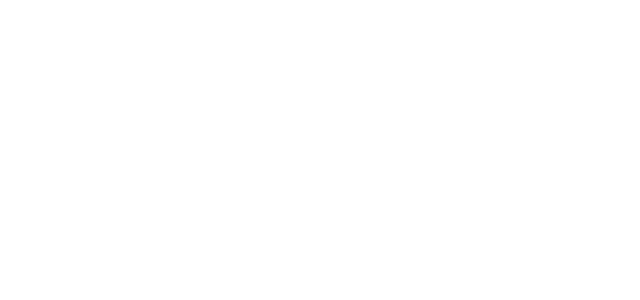
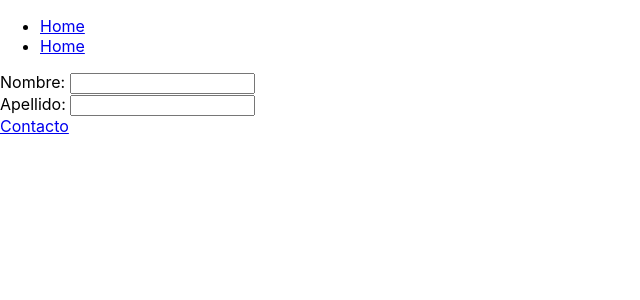
Before and after one commit to JMaici/TPFINALEFSI, a React (Create React App) app: page /Contacto in a window 1280 px wide. Before the commit this address had no page. Shown: the top 300 px of the page, without its empty margins (0-640 px from the left). Built offline with nearby package versions, Linux system fonts and the light colour scheme.

Commit message:
seguir trabajando

```diff
--- a/src/App.js
+++ b/src/App.js
@@ -5,7 +5,9 @@
 import Layout from './components/Layout';
 import { BrowserRouter, Routes, Route } from 'react-router-dom';
 import Favoritos from './components/Favoritos';
-//import Detalle from './components/Detalle';
+import Contacto from './components/Contacto';
+import MisCreaciones from './components/MisCreaciones';
+import Info from './components/Info';
 //import { ProductsProvider } from "./contextState.js";
 
 function App() {
@@ -16,7 +18,9 @@
           <Route path="/" element={<Layout />}>
             <Route index element={<Home />} />
             <Route path="/Favorito" element={<Favoritos />} />
-
+            <Route path="/Contacto" element={<Contacto />} />
+            <Route path="/Info" element={<Info />} />
+            <Route path="/MisCreaciones" element={<MisCreaciones />} />
           </Route>
         </Routes>
       </BrowserRouter>
--- a/src/components/Contacto.js
+++ b/src/components/Contacto.js
@@ -0,0 +1,21 @@
+import React from "react";
+const Contacto = () => {
+  return (
+    <>
+      <form />
+      <label for="fname">
+        Nombre: <input type="text" id="fname" name="fname" />{" "}
+      </label>
+      <br />
+
+      <label for="lname">
+        Apellido: <input type="text" id="lname" name="lname" />
+      </label>
+      <br />
+
+      <form />
+    </>
+  );
+};
+
+export default Contacto;
--- a/src/components/Info.js
+++ b/src/components/Info.js
@@ -0,0 +1,4 @@
+const Info = () =>{
+
+};
+export default Info;
--- a/src/components/Layout.js
+++ b/src/components/Layout.js
@@ -5,6 +5,7 @@
 const Layout = () => {
   return (
     <>
+
       <nav className="navbar">
         <ul className="navbar-list">
           <li className="navbar-item">
@@ -19,12 +20,13 @@
           </li>
         </ul>
       </nav>
+      <Outlet />
       <footer>
-        <Link to="/" className="navbar-link">
-          Home
+        <Link to="/Contacto" className="navbar-link">
+          Contacto
         </Link>
       </footer>
-      <Outlet />
+
     </>
   );
 };
--- a/src/components/MisCreaciones.js
+++ b/src/components/MisCreaciones.js
@@ -0,0 +1,4 @@
+const MisCreaciones = () => {
+
+};
+export default MisCreaciones;
```
